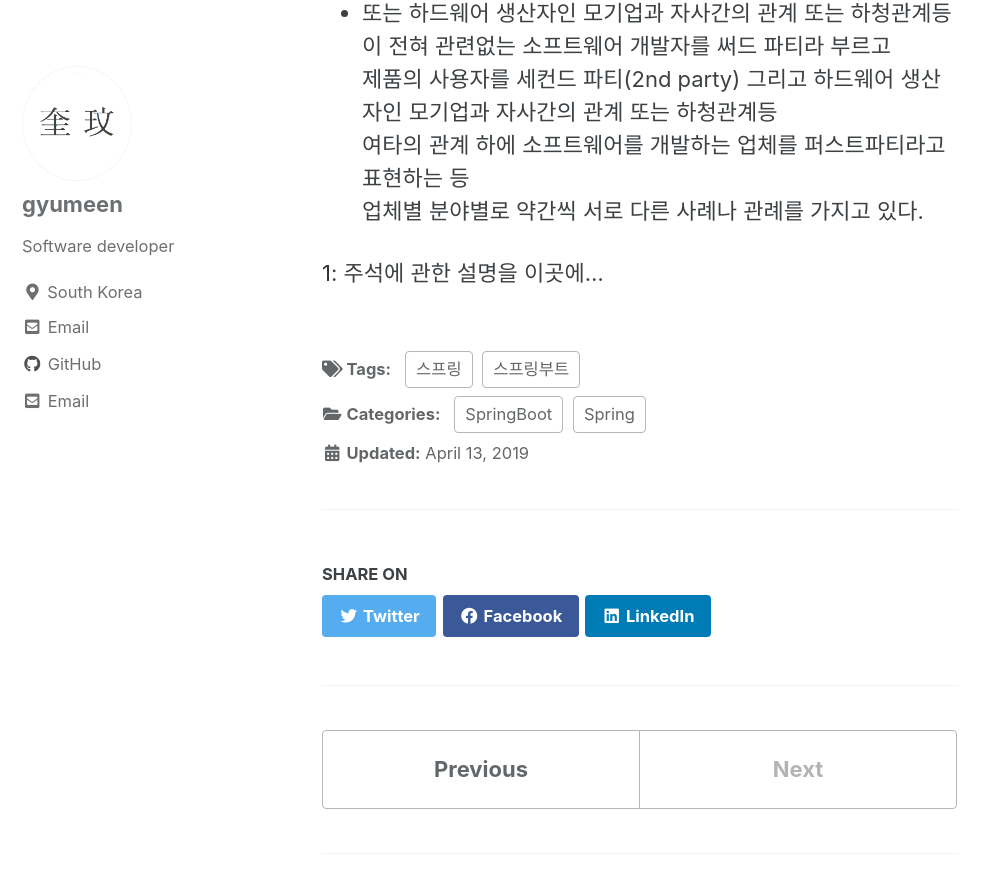
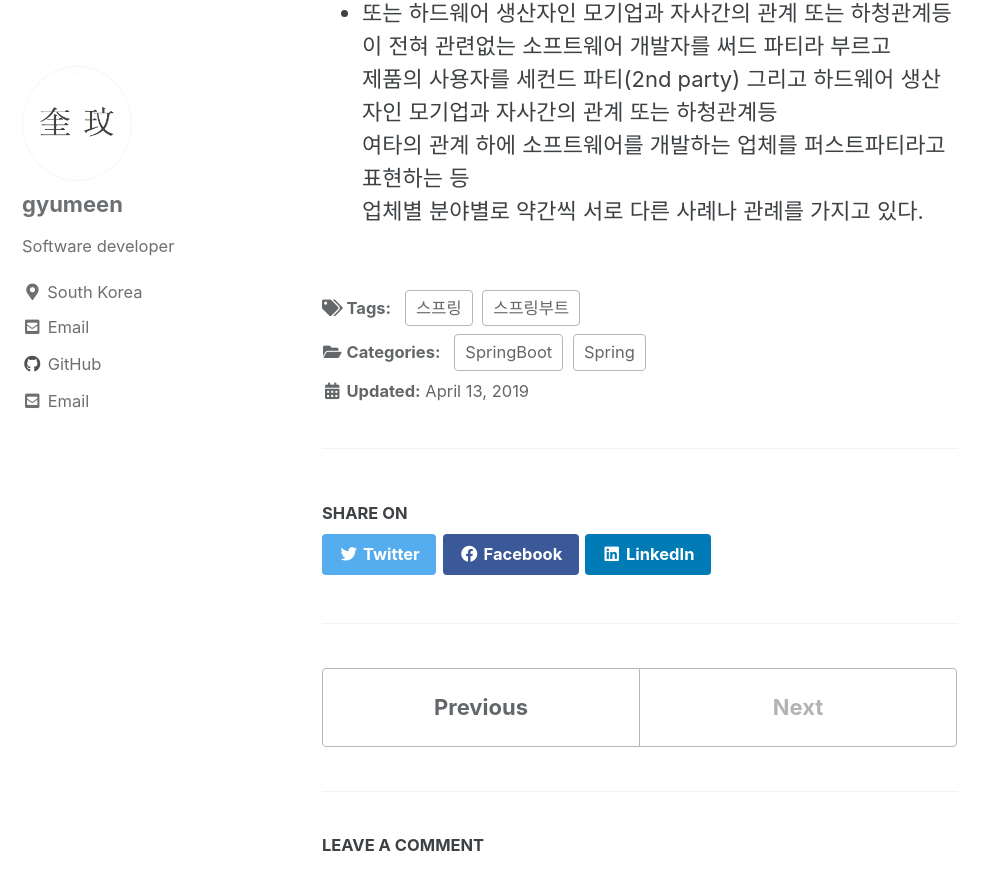
Before and after one commit to gyumeen/gyumeen.github.io, a Jekyll site: the page built from _posts/2021/Spring/2021-01-14-groupId.md, in a window 1280 px wide and 900 px high, scrolled down 3712 px. Shown: the top 893 px of the window, without its empty margins (0-997 px from the left). Built offline with Jekyll 4.4.1, drawn with Linux system fonts in a browser that asks for light colours; cached includes are drawn as plain includes; comment, search, counter and statistics services are not loaded.

Commit message:
Update 2021-01-14-groupId.md

```diff
--- a/_posts/2021/Spring/2021-01-14-groupId.md
+++ b/_posts/2021/Spring/2021-01-14-groupId.md
@@ -113,7 +113,3 @@ C:\User\name\같은 파일 경로부터 naver.com 같은 도메인 네임까지
 제품의 사용자를 세컨드 파티(2nd party) 그리고 하드웨어 생산자인 모기업과 자사간의 관계 또는 하청관계등
 여타의 관계 하에 소프트웨어를 개발하는 업체를 퍼스트파티라고 표현하는 등
 업체별 분야별로 약간씩 서로 다른 사례나 관례를 가지고 있다.
-
-
-
-<a name="footnote_1">1</a>: 주석에 관한 설명을 이곳에...
```
